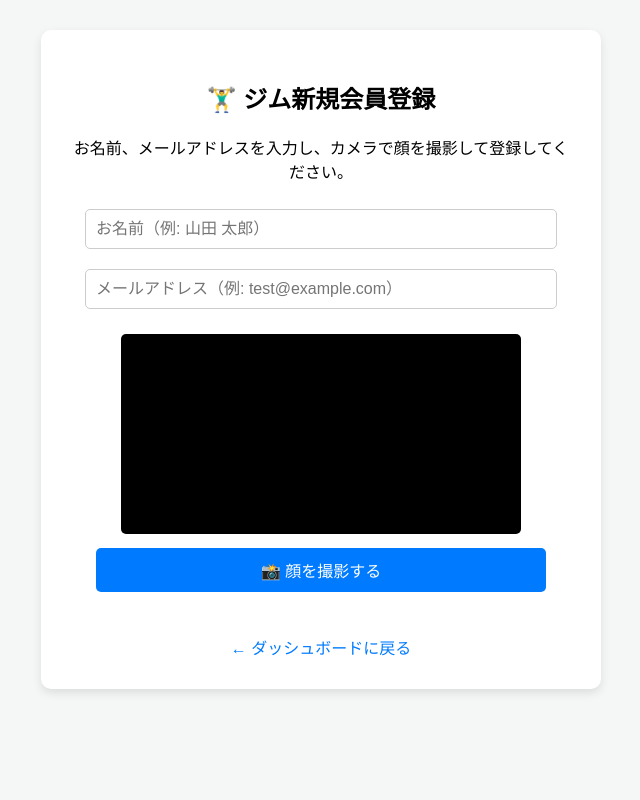
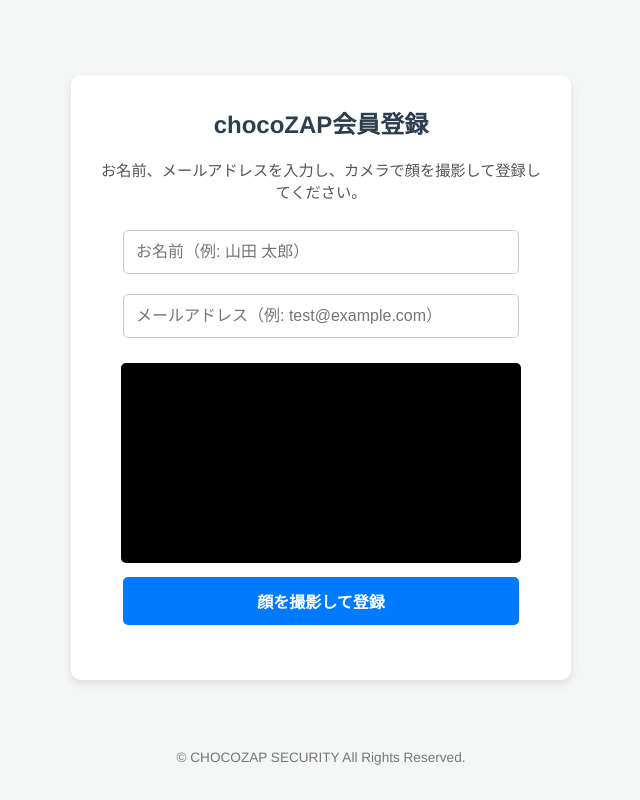
Before and after one commit to UMEZAWADAN/A-02, a FastAPI app: page /register in a window 1280 px wide. Shown: the whole page, without its empty margins (319-959 px from the left). Run offline with FastAPI, Linux system fonts and the light colour scheme.

Commit message:
デザイン修正

```diff
--- a/templates/register.html
+++ b/templates/register.html
@@ -2,20 +2,105 @@
 <html lang="ja">
 <head>
     <meta charset="UTF-8">
-    <title>ジム会員登録・顔登録</title>
+    <title>chocoZAP会員登録</title>
     <style>
-        body { font-family: sans-serif; text-align: center; margin-top: 30px; background: #f4f7f6; }
-        .container { background: white; max-width: 500px; margin: auto; padding: 30px; border-radius: 10px; box-shadow: 0 4px 10px rgba(0,0,0,0.1); }
-        input, button { width: 90%; padding: 10px; margin: 10px 0; font-size: 16px; border-radius: 5px; border: 1px solid #ccc; }
-        button { background: #007bff; color: white; border: none; cursor: pointer; }
-        button:hover { background: #0056b3; }
-        video, canvas { width: 100%; max-width: 400px; border-radius: 5px; background: #000; }
-        #resultMsg { font-weight: bold; margin-top: 15px; }
+        /* ページ全体を縦方向のFlexboxにしてフッターを底に沈める */
+        html, body {
+            height: 100%;
+            margin: 0;
+        }
+
+        body {
+            font-family: 'Helvetica Neue', Arial, sans-serif;
+            text-align: center;
+            background: #f4f7f6;
+            color: #333;
+            display: flex;
+            flex-direction: column;
+            padding: 20px;
+            box-sizing: border-box;
+        }
+
+        /* メインコンテンツ部分が少ない時でもフッターを押し下げる */
+        .page-content {
+            flex: 1;
+            display: flex;
+            justify-content: center;
+            align-items: center;
+            padding: 20px 0;
+        }
+
+        .container {
+            background: white;
+            max-width: 500px;
+            width: 100%;
+            margin: auto;
+            padding: 30px;
+            border-radius: 10px;
+            box-shadow: 0 4px 10px rgba(0,0,0,0.1);
+            box-sizing: border-box;
+        }
+
+        h2 {
+            margin-top: 0;
+            color: #2c3e50;
+        }
+
+        p {
+            font-size: 0.95rem;
+            color: #555;
+            line-height: 1.5;
+        }
+
+        input, button {
+            width: 90%;
+            padding: 12px;
+            margin: 10px 0;
+            font-size: 16px;
+            border-radius: 5px;
+            border: 1px solid #ccc;
+            box-sizing: border-box;
+        }
+
+        button {
+            background: #007bff;
+            color: white;
+            border: none;
+            cursor: pointer;
+            font-weight: bold;
+        }
+
+        button:hover {
+            background: #0056b3;
+        }
+
+        video, canvas {
+            width: 100%;
+            max-width: 400px;
+            border-radius: 5px;
+            background: #000;
+        }
+
+        #resultMsg {
+            font-weight: bold;
+            margin-top: 15px;
+            font-size: 0.95rem;
+        }
+
+        /* フッター */
+        footer {
+            margin-top: auto;
+            padding: 15px;
+            font-size: 0.85rem;
+            color: #777;
+        }
     </style>
 </head>
 <body>
+
+    <div class="page-content">
         <div class="container">
-        <h2>🏋️‍♂️ ジム新規会員登録</h2>
+            <h2>chocoZAP会員登録</h2>
             <p>お名前、メールアドレスを入力し、カメラで顔を撮影して登録してください。</p>
 
             <input type="text" id="name" placeholder="お名前（例: 山田 太郎）" required><br>
@@ -23,14 +108,17 @@
 
             <div style="margin: 15px 0;">
                 <video id="video" autoplay playsinline></video><br>
-            <button type="button" onclick="takeSnapshot()">📸 顔を撮影する</button>
+                <button type="button" onclick="takeSnapshot()">顔を撮影して登録</button>
                 <canvas id="canvas" style="display:none;"></canvas>
             </div>
 
             <div id="resultMsg"></div>
-        <br>
-        <a href="/" style="color: #007bff; text-decoration: none;">← ダッシュボードに戻る</a>
         </div>
+    </div>
+
+    <footer>
+        &copy; CHOCOZAP SECURITY All Rights Reserved.
+    </footer>
 
     <script>
         // Webカメラの起動
@@ -49,7 +137,7 @@
                 return;
             }
 
-            msgDiv.style.color = "blue";
+            msgDiv.style.color = "#007bff";
             msgDiv.innerText = "登録処理中...（顔の特徴量を抽出しています）";
 
             const canvas = document.getElementById('canvas');
@@ -69,16 +157,16 @@
             .then(response => response.json())
             .then(data => {
                 if (data.status === "success") {
-                    msgDiv.style.color = "green";
-                    msgDiv.innerText = "✅ 登録成功！QRコードを登録メールアドレスに送信しました。";
+                    msgDiv.style.color = "#28a745";
+                    msgDiv.innerText = "登録成功！QRコードを登録メールアドレスに送信しました。";
                 } else {
-                    msgDiv.style.color = "red";
-                    msgDiv.innerText = "❌ 登録失敗: " + data.message;
+                    msgDiv.style.color = "#dc3545";
+                    msgDiv.innerText = "登録失敗: " + data.message;
                 }
             })
             .catch(err => {
-                msgDiv.style.color = "red";
-                msgDiv.innerText = "❌ 通信エラーが発生しました。";
+                msgDiv.style.color = "#dc3545";
+                msgDiv.innerText = "通信エラーが発生しました。";
                 console.error(err);
             });
         }
```
Lines whose indentation alone changed are shown as unchanged.
